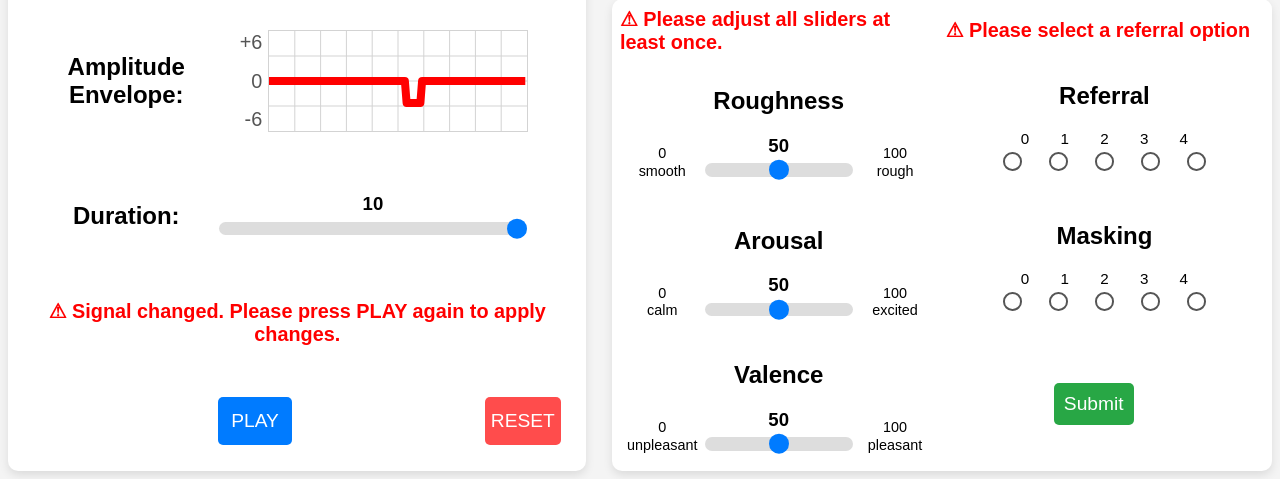
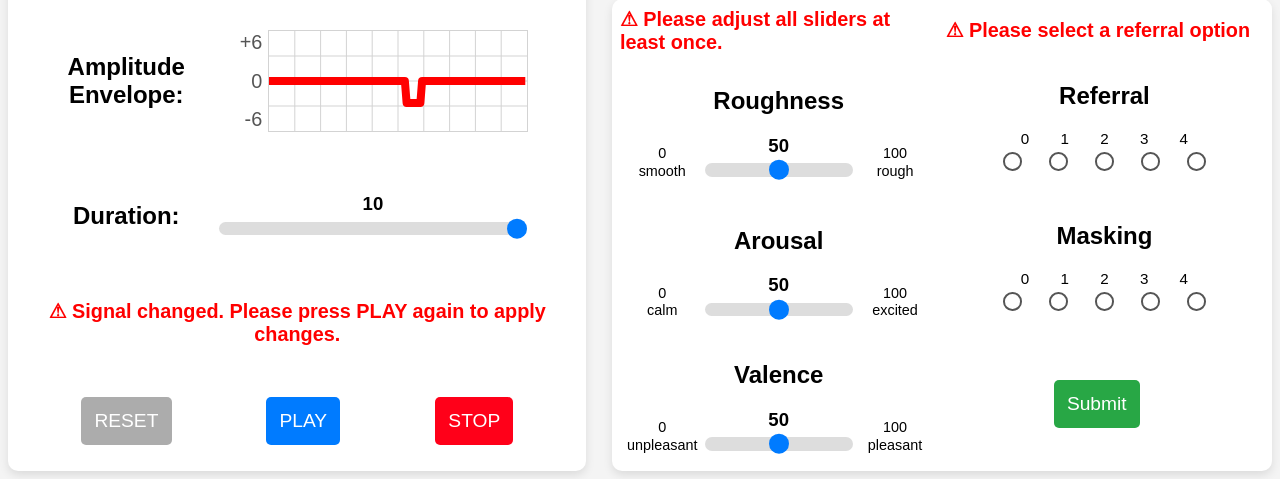
Before and after one commit to Kangsuyeon01/vib-thermal, a Flask app: page / in a window 1280 px wide. Shown: the part 615-1094 px from the top of the page. Run offline with Flask 3, Linux system fonts and the light colour scheme; some libraries are stand-ins or nearby versions.

Commit message:
Feat : stop button

```diff
--- a/app.py
+++ b/app.py
@@ -6,7 +6,15 @@ import scipy.io.wavfile
 from datetime import datetime
 import time
 import shutil
-from play_signal.play_vib_ther_signal import run_stim_from_json  # 파일명에 따라 수정
+
+
+# 시리얼 포트 설정 및 연결
+from play_signal.play_vib_ther_signal import run_stim_from_json, reconnect_serial  # reconnect_serial 추가
+ser = reconnect_serial(port="COM4")  # 포트 이름 확인 필요
+
+if ser is None:
+    raise RuntimeError("❌ Arduino 연결 실패. 포트를 확인하세요.")
+
 mimetypes.add_type('application/javascript', '.mjs')
 
 app = Flask(__name__)
@@ -61,13 +69,25 @@ def play_signals():
     print("[Flask] Received signal for play")
     timestamp = str(int(time.time()))
     last_unix_time = timestamp
-    def respond_first():
-        return jsonify({"status": "started"})
+
     def generate_response():
         yield 'data: {"status": "started"}\n\n'
-        run_stim_from_json(data,dir_path,timestamp)
+        run_stim_from_json(data, dir_path, timestamp, ser)  # ✅ ser 추가됨
         yield 'data: {"status": "completed"}\n\n'
+
     return Response(generate_response(), mimetype='text/event-stream')
+
+@app.route("/stop_signal", methods=["POST"])
+def stop_signal():
+    global ser
+    if ser and ser.is_open:
+        ser.write(b"STOP\n")
+        ser.flush()
+        print("[Flask] STOP command sent to Arduino.")
+        return jsonify({"status": "stopped"})
+    else:
+        return jsonify({"status": "error", "message": "Serial not connected"})
+
 
 # save signal, body site and user rating
 @app.route("/save_result", methods=["POST"])
--- a/static/main.css
+++ b/static/main.css
@@ -202,9 +202,13 @@ div.signal-container > div {
 }
 .button-group {
     display: flex;
-    gap: 1ex;
+    flex-wrap: nowrap;
     justify-content: center;
+    align-items: center;
+    /* gap: 2ex;                  */
+    /* margin-top: 1ex; */
 }
+
 button.play {
     display: block;
     margin: 0ex auto;
@@ -227,13 +231,16 @@ button.play:active {
     background: #0042a2;
 }
 button.reset {
-    /* padding: 1.3ex; */
+    display: block;
+    margin: 0ex auto;
+    padding: 1.3ex;
     font-size: 1.2em;
-    background: #ff4c4c;
+    background: #acacac;
     color: white;
     border: none;
     border-radius: 5px;
     cursor: pointer;
+
 }
 
 button.reset:hover {
@@ -318,7 +325,7 @@ input[type="reset"]:active {
 button[id="submit"] {
     background: #28a745;
     margin-top: 0.5ex;
-    /* padding: 1.3ex; */
+    padding: 1.3ex;
     font-size: 1.2em;
     margin-left: calc(50% - 5ex);
 }
@@ -328,6 +335,31 @@ button[id="submit"]:hover {
 button[id="submit"]:active {
     background: #1e7e34;
 }
+button.stop {
+    display: block;
+    margin: 0ex auto;
+    padding: 1.3ex;
+    font-size: 1.2em;
+    background: #ff0019;
+    color: white;
+    border: none;
+    border-radius: 5px;
+    cursor: pointer;
+}
+
+button.stop:hover {
+    background: #e0a800;
+}
+
+button.stop:active {
+    background: #c69500;
+}
+
+button.stop:disabled {
+    cursor: not-allowed;
+    opacity: 0.5;
+}
+
 div.posrate-container {
     display: grid;
     grid-template-rows: auto auto;
--- a/static/main.mjs
+++ b/static/main.mjs
@@ -40,7 +40,10 @@ const reset_button = notnull(document.querySelector("#resetsignal"));
 /** @type {HTMLButtonElement} */
 const play_button = notnull(document.querySelector("#playsignal"));
 /** @type {HTMLButtonElement} */
-const submit_button = notnull(document.querySelector("#submit"));
+const submit_button = notnull(document.querySelector("#submit"))
+/** @type {HTMLButtonElement} */
+const stop_button = notnull(document.querySelector("#stopsignal"));
+
 /** @type {HTMLSpanElement} */
 const submitstatus_span = notnull(document.querySelector("#submitstatus"));
 /** @type {NpWaveFormCanvas} */
@@ -195,6 +198,23 @@ function on_reset_signal() {
     alert_signal_label.textContent = "Signal reset.";
     alert_signal_label.style.color = "red";
 }
+function on_stop_signal() {
+    fetch("/stop_signal", {
+        method: "POST",
+    })
+    .then(response => response.json())
+    .then(result => {
+        if (result.status === "stopped") {
+            alert(" Signal stopped and temperature reset to baseline.");
+        } else {
+            alert("Failed to stop: " + result.message);
+        }
+    })
+    .catch(error => {
+        console.error("[STOP] Error:", error);
+        alert("Error occurred while sending stop command.");
+    });
+}
 
 
 async function on_submit(event) {
@@ -323,3 +343,4 @@ async function on_submit(event) {
 play_button.addEventListener("click", on_play_signal);
 reset_button.addEventListener("click",on_reset_signal);
 submit_button.addEventListener("click", on_submit);
+stop_button.addEventListener("click", on_stop_signal);
--- a/templates/index.html
+++ b/templates/index.html
@@ -85,10 +85,12 @@
 
             <span id="alert_signal_label" class="alertlabel"></span>
             <span>
-              <span class="button-group">
+              <div class="button-group">
+                <button class="reset" id="resetsignal">RESET</button>
                 <button class="play" id="playsignal">PLAY</button>
-                <button class="reset" id="resetsignal">RESET</button>
-              </span>
+                <button class="stop" id="stopsignal">STOP</button>
+              </div>
+
             </span>
           </div>
         <div class="posrate-container">
```
Also changed, not shown: play_signal/play_vib_ther_signal.py (+47 -29 lines), templates/login.html (+28 -0 lines), 1 other file.
